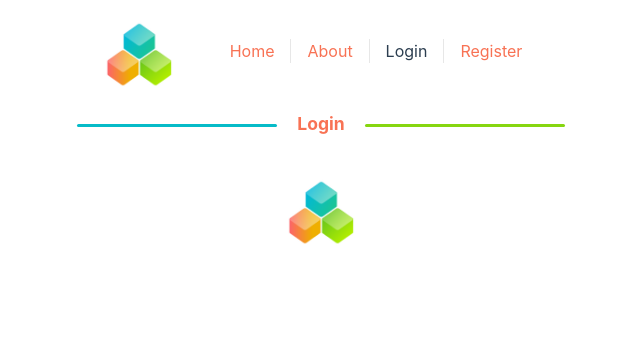
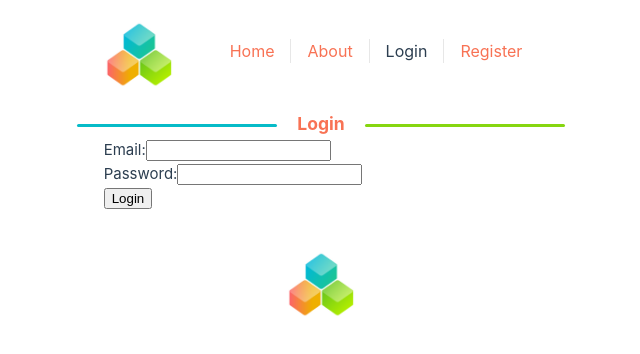
Before and after one commit to BeMontelli/stockmanager, a Vue app: page /login in a window 1280 px wide. Shown: the top 354 px of the page, without its empty margins (319-959 px from the left). Built offline with nearby package versions, Linux system fonts and the light colour scheme.

Commit message:
Added login form

```diff
--- a/src/components/partials/FormLogin.vue
+++ b/src/components/partials/FormLogin.vue
@@ -2,30 +2,42 @@
 import { ref, onMounted } from 'vue';
 import axios from 'axios';
 
-// const welcomeMessage = ref('');
-//
-// onMounted(() => {
-//   fetchWelcomeMessage();
-// });
-//
-// const fetchWelcomeMessage = () => {
-//   axios.get('http://127.0.0.1:8000/api/v1/welcome')
-//       .then(response => {
-//         console.log(response.data.title);
-//         welcomeMessage.value = response.data.title;
-//       })
-//       .catch(error => {
-//         console.error('Error fetching welcome message:', error);
-//       });
-// };
+const formData = ref({
+  email: '',
+  password: ''
+});
+const error = ref('');
+
+const login = async () => {
+  try {
+    const response = await axios.post('http://127.0.0.1:8000/api/v1/login', formData.value);
+    // Handle successful login
+    console.log(response);
+    console.log('Login successful');
+  } catch (err) {
+    error.value = 'Invalid username or password';
+    console.error('Error logging in:', err);
+  }
+};
 </script>
 
 <template>
-  <section class="page__login_form">
-
-  </section>
+  <form @submit.prevent="login">
+    <div>
+      <label for="email">Email:</label>
+      <input type="text" id="email" v-model="formData.email">
+    </div>
+    <div>
+      <label for="password">Password:</label>
+      <input type="password" id="password" v-model="formData.password">
+    </div>
+    <button type="submit">Login</button>
+  </form>
+  <p v-if="error" class="error">{{ error }}</p>
 </template>
 
-<style scoped>
-
+<style>
+.error {
+  color: red;
+}
 </style>
```
